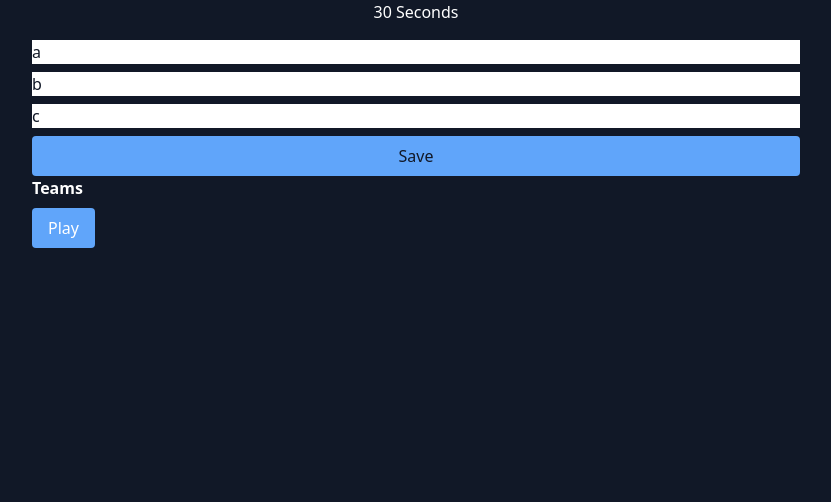
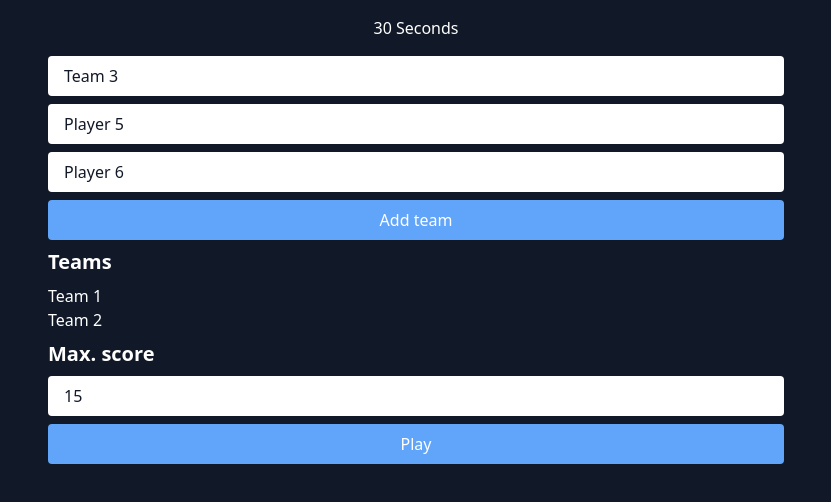
Before and after one commit to martijnd/30seconds, a Vue app: page / in a window 1280 px wide. Shown: the top 502 px of the page, without its empty margins (224-1055 px from the left). Built offline with nearby package versions, Linux system fonts and the light colour scheme.

Commit message:
Full game is playable

```diff
--- a/src/App.vue
+++ b/src/App.vue
@@ -1,24 +1,62 @@
 <script setup lang="ts">
-import { ref } from 'vue';
+import { computed, ref } from 'vue';
 
-const subjects = [1, 2, 3, 4, 5, 6, 7, 8, 9, 10];
-const chosenSubjects = ref<number[]>([]);
-const gameStarted = ref(false);
-const playerReady = ref(false);
-const gameOver = ref(false);
-const player = ref('');
-const name = ref('a');
-const input1 = ref('b');
-const input2 = ref('c');
-const teams = ref<{ name: string, player1: string, player2: string, score: number }[]>([]);
-const teamTurnIndex = ref(0);
-const score = ref(0);
+const subjects = [1, 2, 3, 4, 5, 6, 7, 8, 9, 10].map(n => n.toString());
+const chosenSubjects = ref<string[]>([]);
+
+const maxScore = ref(15);
+
+// Single team data
+const name = ref('Team 3');
+const input1 = ref('Player 5');
+const input2 = ref('Player 6');
+
+const turn = ref<Turn>({ teamIndex: 0, playerIndex: 0 });
+
+interface Turn {
+  teamIndex: number;
+  playerIndex: 0 | 1;
+}
+
+function getNewIndices({ teamIndex, playerIndex }: Turn, amountOfTeams: number): Turn {
+  if (teamIndex === amountOfTeams && playerIndex === 1) {
+    return { teamIndex: 0, playerIndex: 0 }
+  }
+  if (teamIndex === amountOfTeams - 1) {
+    return { teamIndex: 0, playerIndex: playerIndex === 1 ? 0 : 1 }
+  }
+  return { teamIndex: teamIndex + 1, playerIndex }
+}
+
+enum GameState {
+  Setup,
+  PlayerReady,
+  TurnActive,
+  GameOver,
+  Victory,
+}
+
+const gameState = ref(GameState.Setup);
+
+interface Team {
+  name: string;
+  player0: string;
+  player1: string;
+  score: number;
+}
+
+// State
+const teams = ref<Team[]>([
+  { name: 'Team 1', player0: 'Player 1', player1: 'Player 2', score: 0 },
+  { name: 'Team 2', player0: 'Player 3', player1: 'Player 4', score: 0 }
+]);
+const winningTeam = computed(() => teams.value.find(team => team.score >= maxScore.value));
 
 function shuffle<T>(array: T[]) {
   let currentIndex = array.length, randomIndex;
 
   // While there remain elements to shuffle.
-  while (currentIndex != 0) {
+  while (currentIndex !== 0) {
 
     // Pick a remaining element.
     randomIndex = Math.floor(Math.random() * currentIndex);
@@ -33,69 +71,82 @@ function shuffle<T>(array: T[]) {
 }
 
 function onSubmit() {
-  teams.value = [...teams.value, { name: name.value, player1: input1.value, player2: input2.value, score: 0 }];
+  teams.value = [...teams.value, { name: name.value, player0: input1.value, player1: input2.value, score: 0 }];
   name.value = '';
   input1.value = '';
   input2.value = '';
 }
 
 function onClickPlay() {
-  playerReady.value = false;
-  gameStarted.value = true;
-  player.value = teams.value[teamTurnIndex.value % teams.value.length].player1;
+  gameState.value = GameState.PlayerReady;
 }
+
+const currentPlayer = computed(() => teams.value[turn.value.teamIndex][`player${turn.value.playerIndex}`])
 
 function onClickReady() {
   chosenSubjects.value = shuffle(subjects).slice(0, 5);
-  playerReady.value = true;
+  gameState.value = GameState.TurnActive;
   setTimeout(() => {
-    gameOver.value = true;
-    gameStarted.value = false;
-    playerReady.value = false;
+    gameState.value = GameState.GameOver
   }, 1 * 1000)
 }
 
-function onConfirmScore(e: Event) {
-  console.log(score.value);
+function onConfirmScore() {
   teams.value = teams.value.map(team => {
-    return team.player1 === player.value || team.player2 === player.value ? {
+    return team.player0 === currentPlayer.value || team.player1 === currentPlayer.value ? {
       ...team,
-      score: team.score + 1
+      score: team.score + guessedSubjects.value.length
     } : team;
   })
+
+  guessedSubjects.value = [];
+  if (winningTeam.value) {
+    gameState.value = GameState.Victory;
+
+    return;
   }
 
-function onChange(e: any) {
-  console.log(e.target.value)
-  if (e.target.value === 'on') {
-    score.value++;
-  } else {
-    score.value--;
+  turn.value = getNewIndices(turn.value, teams.value.length);
+  gameState.value = GameState.PlayerReady;
 }
+
+const guessedSubjects = ref([]);
+
+function onPlayAgain() {
+  // Reset teams' scores
+  teams.value = teams.value.map(team => ({ ...team, score: 0 }));
+  turn.value = { teamIndex: 0, playerIndex: 0 };
+  gameState.value = GameState.Setup;
 }
+
 </script>
 
 <template>
-  <div class="text-white max-w-screen-md mx-auto">
+  <div class="text-white max-w-screen-md mx-auto p-4">
     <h1 class="text-white text-center mb-4">30 Seconds</h1>
-    <template v-if="(!gameStarted && !gameOver)">
+
+    <template v-if="gameState === GameState.Setup">
       <form @submit.prevent="onSubmit" class="flex flex-col space-y-2 text-gray-900">
-        <input type="text" placeholder="Team name" v-model="name">
-        <input type="text" placeholder="Player 1" v-model="input1">
-        <input type="text" placeholder="Player 2" v-model="input2">
-        <button class="bg-blue-400 rounded p-2 my-2">Save</button>
+        <input class="px-4 py-2 rounded" type="text" placeholder="Team name" v-model="name">
+        <input class="px-4 py-2 rounded" type="text" placeholder="Player 1" v-model="input1">
+        <input class="px-4 py-2 rounded" type="text" placeholder="Player 2" v-model="input2">
+        <button class="bg-blue-400 rounded p-2 my-2 text-white">Add team</button>
       </form>
-
-      <h2 class="font-semibold">Teams</h2>
+      <h2 class="font-semibold text-xl my-2">Teams</h2>
       <div v-for="team of teams">
         {{ team.name }}
       </div>
-      <button @click="() => onClickPlay()" class="bg-blue-400 rounded py-2 px-4 my-2">Play</button>
+
+      <h2 class="font-semibold text-xl my-2">Max. score</h2>
+      <form @submit.prevent="onClickPlay" class="text-gray-900 flex flex-col">
+        <input class="px-4 py-2 rounded" type="number" placeholder="Max. score" v-model="maxScore">
+        <button type="submit" class="bg-blue-400 rounded py-2 px-4 my-2 text-white">Play</button>
+      </form>
 
     </template>
 
-    <template v-if="(gameStarted && !playerReady)">
-      <h2>{{ player }} ready?</h2>
+    <template v-if="gameState === GameState.PlayerReady">
+      <h2>Give the phone to {{ currentPlayer }}</h2>
 
       <h2>Scores</h2>
 
@@ -103,35 +154,37 @@ function onChange(e: any) {
         <li v-for="team of teams">{{ team.name }}: {{ team.score }}</li>
       </ul>
 
-      <button @click="() => onClickReady()" class="bg-blue-400 rounded py-2 px-4 my-2">Ready</button>
+      <button @click="onClickReady" class="bg-blue-400 rounded py-2 px-4 my-2 text-white">Ready</button>
     </template>
 
-    <template v-if="(gameStarted && playerReady)">
+    <template v-if="(gameState === GameState.TurnActive)">
       <ul>
         <li v-for="chosenSubject of chosenSubjects">{{ chosenSubject }}</li>
       </ul>
     </template>
 
-    <template v-if="gameOver">
+    <template v-if="gameState === GameState.GameOver">
       Game over!
-      <div class="flex flex-col">
       <form @submit.prevent="onConfirmScore" class="space-x-2">
 
         <template v-for="chosenSubject of chosenSubjects">
-
-            <input true-value="true" false-value="false" @change="onChange" type="checkbox"
-              :name="chosenSubject.toString()" :id="chosenSubject.toString()">
-            <label :for="chosenSubject.toString()"> {{ chosenSubject }}
+          <input v-model="guessedSubjects" type="checkbox" :value="chosenSubject" :name="chosenSubject"
+            :id="chosenSubject">
+          <label :for="chosenSubject"> {{ chosenSubject }}
 
           </label>
         </template>
-          <button type="submit" class="bg-blue-400 rounded py-2 px-4 my-2">Submit</button>
+        <button type="submit" class="bg-blue-400 rounded py-2 px-4 my-2 text-white">Submit</button>
       </form>
-      </div>
+    </template>
+    <template v-if="gameState === GameState.Victory">
+      {{ winningTeam?.name }} won!
+      <button @click="onPlayAgain" class="bg-blue-400 rounded py-2 px-4 my-2 text-white">Play again</button>
     </template>
   </div>
 </template>
 
+
 <style scoped>
 
 </style>
```
Lines whose indentation alone changed are shown as unchanged.
